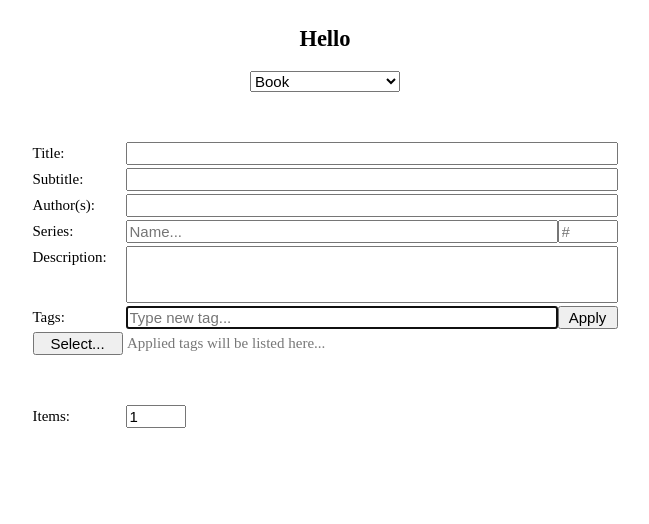
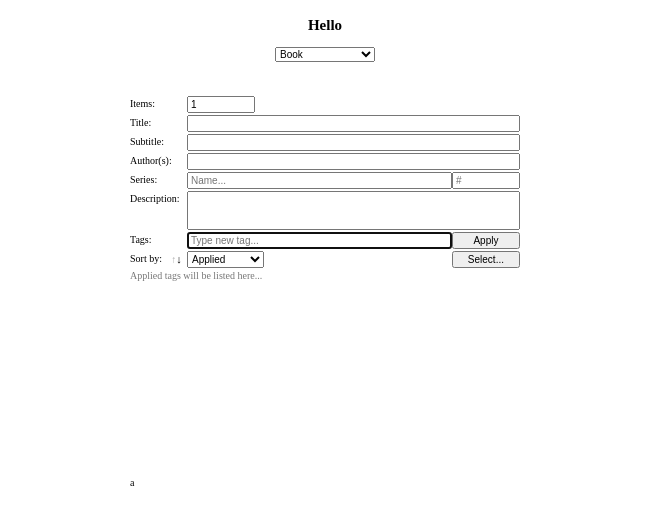
Before and after one commit to Whizzscot/HSLibrary, a plain HTML site: page index.html in a window 1280 px wide. Both pictures are taken after a click on the button "Apply". Shown: the whole page, without its empty margins (315-964 px from the left). Drawn offline with Linux system fonts and the light colour scheme.

Commit message:
rejig layout and tags work now

```diff
--- a/index.html
+++ b/index.html
@@ -11,7 +11,7 @@
     <body>
     	<section>
     		<h1 onclick="ev(this)">Hello</h1>
-    		<form id="item-info-form">
+    		<form class="item-info" id="item-info-form">
     			<select>
     				<option value="book">Book</option>
     				<option value="cd">CD</option>
@@ -19,6 +19,8 @@
     				<option value="other">Other</option>
     			</select>
     			<div class="spacer"></div>
+    			<label for="item-quantity">Items</label>
+    			<input id="item-quantity" placeholder="(1+)" type="number" min="1" value="1">
     			<label for="title">Title</label>
     			<input id="title" name="title" type="text">
     			<label for="subtitle">Subtitle</label>
@@ -31,23 +33,30 @@
     			<label for="description">Description</label>
     			<textarea id="description" name="description" rows="3"></textarea>
     			<label for="tag-input">Tags</label>
-    			<input class="tag-input empty" id="tag-input" placeholder="Type new tag..." type="text" inputmode="search" onfocus="tagInputEvent(event)" oninput="tagInputEvent(event)">
+    			<input class="tag-input" id="tag-input" placeholder="Type new tag..." type="text" inputmode="search" onbeforeinput="if(event.inputType=='insertLineBreak')applyTag(this)">
     			<button type="button" class="apply-tag" onclick=applyTag(this.previousElementSibling)><div class="tag-cancel" onclick="this.parentElement.previousElementSibling.value=''">×</div>Apply</button>
-    			<button type="button">Select...</button>
     			<div class="applied-tags-container" swap="false">
     				<div class="applied-tags-list"></div>
     				<div class="applied-tags-sort">
     					<label for="applied-tags-sort-select">Sort by</label>
     					<select class="applied-tags-sort-select" id="applied-tags-sort-select" oninput="sortTags(this.parentElement.parentElement.querySelector('.applied-tags-list'), this.value)">
     						<option value="applied">Applied</option>
-    						<option value="alpha">Alphabetical</option>
+    						<option value="alphabetical">Alphabetical</option>
     					</select>
-    					<span class="applied-tags-sort-swap" onclick="this.parentElement.parentElement.setAttribute('swap', this.parentElement.parentElement.getAttribute('swap') == 'false')"><span class="arrow1">↑</span><span class="arrow2">↓</span></span>
+    					<span class="applied-tags-sort-swap" onclick="this.parentElement.parentElement.setAttribute('swap', this.parentElement.parentElement.getAttribute('swap') == 'false')">
+    						<span class="arrow1">↑</span>
+    						<span class="arrow2">↓</span>
+    					</span>
+    					<button class="select-tags-button" type="button">Select...</button>
     				</div>
     			</div>
     			<div class="spacer"></div>
-    			<label for="item-quantity">Items</label>
-    			<input id="item-quantity" placeholder="# > 0" type="number" min="1" value="1">
+    			<div class="spacer"></div>
+    			<div class="spacer"></div>
+    			<div class="spacer"></div>
+    			<div class="spacer"></div>
+    			<div class="spacer"></div>
+    			a
     		</form>
     	</section>
     </body>
--- a/script.js
+++ b/script.js
@@ -5,52 +5,62 @@ function ev(el){
 	console.log('Hello', el.innerText);
 }
 
-function tagContextEvent(e){
-	let input = e.target.parentElement.parentElement.parentElement.querySelector('.tag-input');
-	input.value = e.target.innerText;
-	e.target.remove();
-	input.focus();
+function removeTag(tagElem, inputElem){
+	inputElem = inputElem || tagElem.parentElement.parentElement.parentElement.querySelector('.tag-input');
+	if(!inputElem) return console.error('pointer to inputElem invalid');
+	inputElem.value = tagElem.innerText;
+	tagElem.remove();
+	inputElem.focus();
 }
 
-function tagInputEvent(event){
-	event.target.classList[event.target.value ? 'remove' : 'add']('empty');
+function beforeInput({data, dataTransfer, inputType, isComposing}){
+	console.log({data, dataTransfer, inputType, isComposing});
+}
+
+//let elem = document.querySelector('.tag-input');
+//Object.keys(window).forEach(key => {
+//	if(!/^on/.test(key)) return;
+//	elem.addEventListener(key.slice(2), ({type})=>console.log(type))
+//});
+
+function encodeTag(tag){
+	return encodeURIComponent(tag);
 }
 
 function applyTag(inputElem){
 	inputElem.focus();
 	if(!inputElem.value) return;
-	let list = inputElem.parentElement.querySelector('.applied-tags-list');
-	if(list.querySelector(`.applied-tag[tag-id='${encodeURIComponent(inputElem.value)}']`)) return;
-	let orderId = inputElem.parentElement.getAttribute('tag-order-id') || 0;
-	orderId = Number(orderId);
+	let tag = inputElem.value;
+	let encodedTag = encodeTag(tag);
+	let list = document.querySelector(`form.item-info:has(#${inputElem.id}) .applied-tags-list`);
+	if(list.querySelector(`.applied-tag[tag-id='${encodedTag.replace(/'/g,"\\'")}']`)) return;
+	let orderId = inputElem.getAttribute('tag-order-id') || 0;
+	orderId = Number(orderId) || 0;
 	let tagElem = document.createElement('span');
 	tagElem.classList.add('applied-tag');
-	tagElem.setAttribute('tag-order-id', orderId);
-	tagElem.setAttribute('tag-id', encodeURIComponent(inputElem.value));
+	tagElem.setAttribute('applied-order', orderId);
+	tagElem.setAttribute('tag-id', encodedTag);
 	tagElem.innerText = inputElem.value;
-	tagElem.addEventListener('contextmenu', tagContextEvent);
-	inputElem.parentElement.setAttribute('tag-order-id', ++orderId);
+	tagElem.addEventListener('contextmenu', e => removeTag(e.target, inputElem));
+	inputElem.setAttribute('tag-order-id', ++orderId);
 	inputElem.value = '';
 	list.appendChild(tagElem);
-	let sortMode = inputElem.parentElement.querySelector('.applied-tags-sort-select').value;
-	if(sortMode == 'alpha') sortTags(list, 'alpha');
+	let sortMode = document.querySelector(`form.item-info:has(#${inputElem.id}) .applied-tags-sort-select`).value;
+	if(sortMode != 'applied') sortTags(list, sortMode);
 }
 
-function tagOrderCompare(a, b){
-	let aVal = Number(a.getAttribute('tag-order-id'))||0;
-	let bVal = Number(b.getAttribute('tag-order-id'))||0;
-	return aVal - bVal;
-}
-
-function tagAlphaCompare(a, b){
-	const tagA = a.innerText.toLowerCase(); // ignore upper and lowercase
-	const tagB = b.innerText.toLowerCase(); // ignore upper and lowercase
-	return tagA.localeCompare(tagB);
-}
+var tagCompareFunctions = {
+	alphabetical:(a, b) => {
+		return a.innerText.localeCompare(b.innerText);
+	},
+	applied:(a, b) => {
+		let aVal = Number(a.getAttribute('applied-order'))||0;
+		let bVal = Number(b.getAttribute('applied-order'))||0;
+		return aVal - bVal;
+	}
+};
 
 function sortTags(list, mode){
-	let f = tagOrderCompare;
-	if(mode == 'alpha') f = tagAlphaCompare;
 	let tags = Array.from(list.childNodes);
-	tags.sort(f).map(list.appendChild.bind(list));
+	tags.sort(tagCompareFunctions[mode]).map(list.appendChild.bind(list));
 }
--- a/styles.css
+++ b/styles.css
@@ -1,6 +1,8 @@
 :root{
-    font-size:15px;
+    font-size:10px;
     --padding:0.2rem;
+    --label-space:5.5rem;
+    --input-space:4rem;
 }
 
 html{
@@ -35,8 +37,8 @@ section > *{
 form {
 	display:grid;
 	grid-row-gap: var(--padding);
-	grid-template-columns: [start] 6rem var(--padding) [form-start] 4rem 1fr [pre-button] 4rem [end];
-	grid-template-areas: "labels pad numbers space buttons";
+	grid-template-columns: [start] var(--label-space) var(--padding) [form-start] var(--input-space) 1fr 7fr [pre-button] 1fr var(--input-space) [end];
+	grid-template-areas: "labels pad numbers numbers space buttons buttons";
 	justify-items: stretch;
 	width:100%;
 	box-sizing: border-box;
@@ -44,7 +46,7 @@ form {
 	position:relative;
 }
 
-form > *{
+form *{
 	font-size: inherit;
 	margin:auto;
 	max-width: 100%;
@@ -96,7 +98,7 @@ input[type="number"]{
 	color:red;
 }
 
-.tag-input{
+.tag-input:not(:placeholder-shown){
 	padding-right:1.4rem;
 }
 
@@ -107,6 +109,7 @@ button{
 
 .apply-tag{
 	position:relative;
+	grid-column:pre-button / end;
 }
 
 .tag-cancel{
@@ -120,16 +123,16 @@ button{
 	cursor:pointer;
 }
 
-.tag-input.empty + button div{
+.tag-input:placeholder-shown + button div{
 	display:none;
 }
 
 .applied-tags-container{
-	grid-column: form-start / end;
+	grid-column: start / end;
 	display:flex;
 	flex-direction:column-reverse;
 	width:100%;
-	padding-left: 0.1rem;
+	position:relative;
 	box-sizing: border-box;
 }
 
@@ -138,18 +141,20 @@ button{
 	margin:0px;
 	width:100%;
 	box-sizing: border-box;
-	grid-template-columns: 3.7rem 7rem 1.7rem;
-	grid-template-areas: "labels space buttons";
+	grid-template-columns: calc(var(--label-space) - 1.7rem) 1.7rem var(--padding) var(--input-space) 8fr 1fr var(--input-space);
+	grid-template-areas: "labels swap pad sort sort select select";
 }
+
 
 .applied-tags-sort label{
 	grid-area: labels;
 }
 
 .applied-tags-sort-select{
-	grid-area:space;
-	width:100%;
+	grid-area:sort;
+	width:min(100%, 7.7rem);
 	position:relative;
+	margin:0px;
 }
 
 .applied-tags-sort-select::after{
@@ -160,7 +165,7 @@ button{
 }
 
 .applied-tags-sort-swap{
-	grid-area: buttons;
+	grid-area: swap;
 
 	display: flex;
 	flex-direction:row;
@@ -188,6 +193,8 @@ button{
 	flex-direction: row;
 	flex-wrap:wrap;
 	justify-content: left;
+	width:100%;
+	margin-block:var(--padding);
 	gap:0.2rem;
 }
 
@@ -196,8 +203,8 @@ button{
 	flex-wrap: wrap-reverse;
 }
 
-.applied-tag::before{
-
+.applied-tag{
+	margin:0px;
 }
 
 .applied-tags-container[swap='false'] .applied-tag:not(:last-child)::after,
@@ -206,12 +213,17 @@ button{
 }
 
 .applied-tags-list:empty + .applied-tags-sort{
-	display:none;
+/*	display:none;*/
 }
 
 .applied-tags-list:empty::before{
 	content:"Applied tags will be listed here...";
 	color:#777777;
+}
+
+.select-tags-button{
+	grid-area:select;
+	padding-inline:0.1rem;
 }
 
 div.spacer{
```
